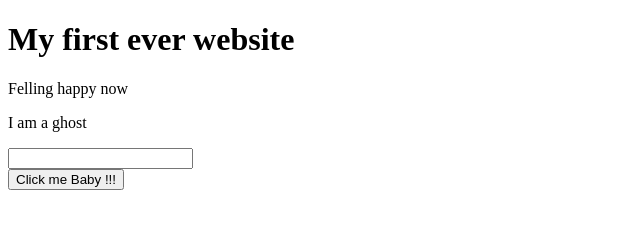
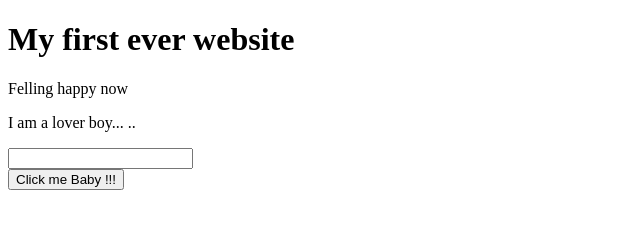
Before and after one commit to Mlutfulkabir/my-first-website, a plain HTML site: page index.html in a window 1280 px wide. Shown: the full height of the page, 0-640 px from the left. Drawn offline with Linux system fonts and the light colour scheme.

Commit message:
adding new para

```diff
--- a/index.html
+++ b/index.html
@@ -8,7 +8,7 @@
 <body>
   <h1>My first ever website</h1>
   <p>Felling happy now</p>
-  <p>I am a ghost</p>
+  <p>I am a lover boy... ..</p>
   <input type="text">
   <br>
   <button>Click me Baby !!!</button>
```
